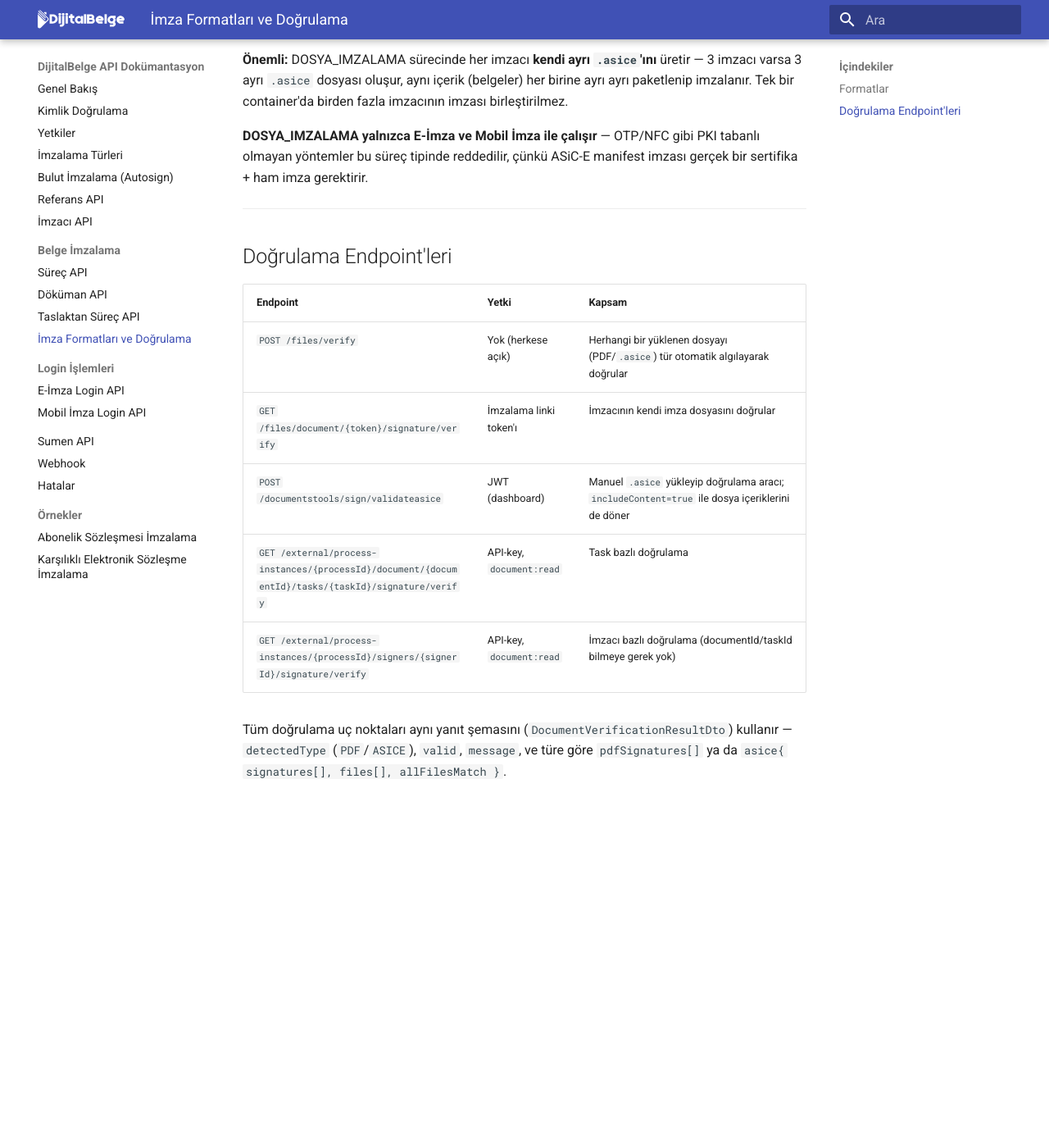
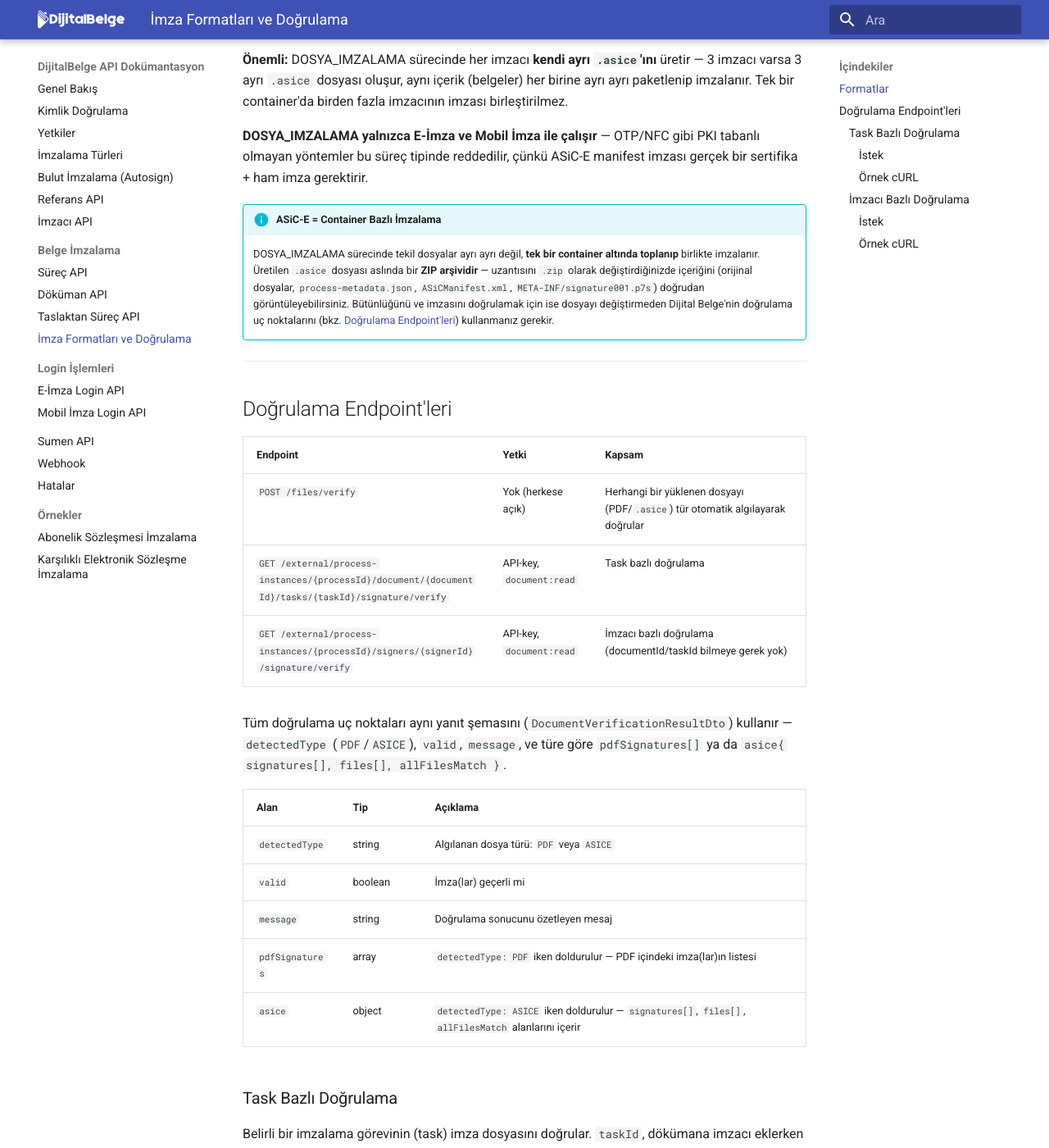
Before and after one commit to sadroalin06/dijitalbelge_dokuman, an MkDocs documentation site: the page built from docs/signature-verification.md, in a window 1280 px wide and 1400 px high, scrolled down 855 px. Shown: the whole window at 82% size. Built offline with MkDocs 1.6.1 and Material for MkDocs 9.7.7, drawn with Linux system fonts in a browser that asks for light colours; before the commit the page ends 1833 px from its top, so only the background shows below that; some of the changed text lies outside the part shown.

Commit message:
güncelle

````diff
--- a/docs/signature-verification.md
+++ b/docs/signature-verification.md
@@ -22,6 +22,15 @@ imzalanır. Tek bir container'da birden fazla imzacının imzası birleştirilme
 olmayan yöntemler bu süreç tipinde reddedilir, çünkü ASiC-E manifest imzası gerçek bir
 sertifika + ham imza gerektirir.
 
+!!! info "ASiC-E = Container Bazlı İmzalama"
+    DOSYA_IMZALAMA sürecinde tekil dosyalar ayrı ayrı değil, **tek bir container altında
+    toplanıp** birlikte imzalanır. Üretilen `.asice` dosyası aslında bir **ZIP arşividir**
+    — uzantısını `.zip` olarak değiştirdiğinizde içeriğini (orijinal dosyalar,
+    `process-metadata.json`, `ASiCManifest.xml`, `META-INF/signature001.p7s`) doğrudan
+    görüntüleyebilirsiniz. Bütünlüğünü ve imzasını doğrulamak için ise dosyayı değiştirmeden
+    Dijital Belge'nin doğrulama uç noktalarını (bkz. [Doğrulama Endpoint'leri](#doğrulama-endpointleri))
+    kullanmanız gerekir.
+
 ---
 
 ## Doğrulama Endpoint'leri
@@ -29,11 +38,72 @@ sertifika + ham imza gerektirir.
 | Endpoint | Yetki | Kapsam |
 |---|---|---|
 | `POST /files/verify` | Yok (herkese açık) | Herhangi bir yüklenen dosyayı (PDF/`.asice`) tür otomatik algılayarak doğrular |
-| `GET /files/document/{token}/signature/verify` | İmzalama linki token'ı | İmzacının kendi imza dosyasını doğrular |
-| `POST /documentstools/sign/validateasice` | JWT (dashboard) | Manuel `.asice` yükleyip doğrulama aracı; `includeContent=true` ile dosya içeriklerini de döner |
 | `GET /external/process-instances/{processId}/document/{documentId}/tasks/{taskId}/signature/verify` | API-key, `document:read` | Task bazlı doğrulama |
 | `GET /external/process-instances/{processId}/signers/{signerId}/signature/verify` | API-key, `document:read` | İmzacı bazlı doğrulama (documentId/taskId bilmeye gerek yok) |
 
 Tüm doğrulama uç noktaları aynı yanıt şemasını (`DocumentVerificationResultDto`) kullanır —
 `detectedType` (`PDF`/`ASICE`), `valid`, `message`, ve türe göre `pdfSignatures[]` ya da
 `asice{ signatures[], files[], allFilesMatch }`.
+
+| Alan | Tip | Açıklama |
+|------|-----|----------|
+| `detectedType` | string | Algılanan dosya türü: `PDF` veya `ASICE` |
+| `valid` | boolean | İmza(lar) geçerli mi |
+| `message` | string | Doğrulama sonucunu özetleyen mesaj |
+| `pdfSignatures` | array | `detectedType: PDF` iken doldurulur — PDF içindeki imza(lar)ın listesi |
+| `asice` | object | `detectedType: ASICE` iken doldurulur — `signatures[]`, `files[]`, `allFilesMatch` alanlarını içerir |
+
+### Task Bazlı Doğrulama
+
+Belirli bir imzalama görevinin (task) imza dosyasını doğrular. `taskId`, dökümana imzacı eklerken dönen `id` alanıyla aynıdır.
+
+**Scope:** `document:read`
+
+#### İstek
+
+```http
+GET {baseURL}/process-instances/{processId}/document/{documentId}/tasks/{taskId}/signature/verify
+```
+
+**Path Parameters:**
+
+| Parametre | Tip | Açıklama |
+|-----------|-----|----------|
+| `processId` | number | Sürecin ID'si |
+| `documentId` | number | Dökümanın ID'si |
+| `taskId` | number | İmzalama görevinin (imzacının) ID'si |
+
+#### Örnek cURL
+
+```bash
+curl -X GET https://app.dijitalbelge.com/api/external/process-instances/147/document/7203/tasks/5/signature/verify \
+  -H "X-Client-Id: app_xxxxx" \
+  -H "X-Client-Secret: secret_xxxxx"
+```
+
+### İmzacı Bazlı Doğrulama
+
+Task veya döküman ID'sini bilmeye gerek kalmadan, doğrudan imzacı ID'si üzerinden imza doğrulaması yapar.
+
+**Scope:** `document:read`
+
+#### İstek
+
+```http
+GET {baseURL}/process-instances/{processId}/signers/{signerId}/signature/verify
+```
+
+**Path Parameters:**
+
+| Parametre | Tip | Açıklama |
+|-----------|-----|----------|
+| `processId` | number | Sürecin ID'si |
+| `signerId` | number | İmzacının ID'si |
+
+#### Örnek cURL
+
+```bash
+curl -X GET https://app.dijitalbelge.com/api/external/process-instances/147/signers/138/signature/verify \
+  -H "X-Client-Id: app_xxxxx" \
+  -H "X-Client-Secret: secret_xxxxx"
+```
````
